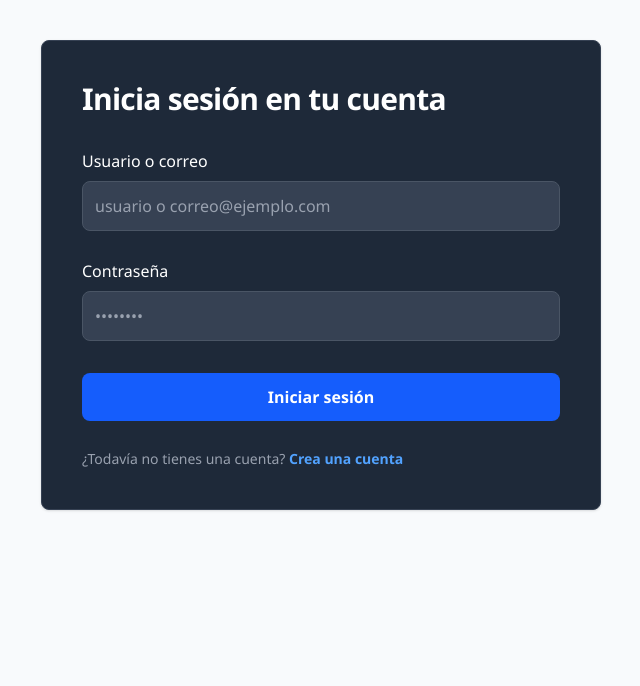
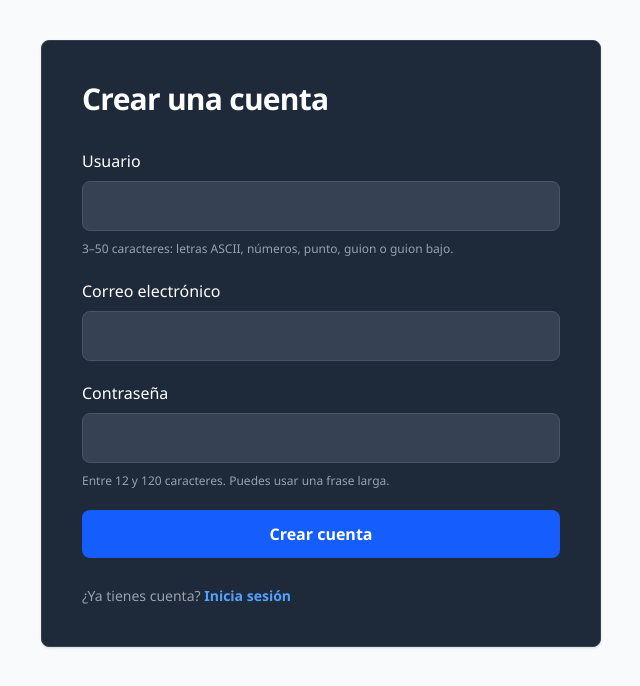
Before and after one commit to David168247/Bluecore-technicaltest-frontend, an Angular app: page /registro in a window 1280 px wide. Before the commit this address led to /login. Shown: the top 686 px of the page, without its empty margins (319-959 px from the left). Built offline with nearby package versions, Linux system fonts and the light colour scheme.

Commit message:
feat: registrar usuarios y mostrar confirmación sin asumir una sesión

```diff
--- a/src/app/app.routes.ts
+++ b/src/app/app.routes.ts
@@ -1,6 +1,7 @@
 import { Routes } from '@angular/router';
 import { guestGuard } from './core/guards/auth.guard';
 export const routes: Routes = [
+  { path: 'registro', canActivate: [guestGuard], loadComponent: () => import('./features/auth/register/register').then(m => m.Register) },
   { path: 'login', canActivate: [guestGuard], loadComponent: () => import('./features/auth/login/login').then(m => m.Login) },
   { path: '', pathMatch: 'full', redirectTo: 'login' },
   { path: '**', redirectTo: 'login' },
--- /dev/null
+++ b/src/app/features/auth/register/register.html
@@ -0,0 +1,81 @@
+<app-auth-layout
+  title="Crear una cuenta"
+  subtitle="Regístrate para acceder a las solicitudes de crédito."
+>
+  @if (created()) {
+  <p class="notice notice-success" role="status">
+    Tu cuenta se creó correctamente. Inicia sesión para continuar.
+  </p>
+  <a class="btn w-full" routerLink="/login">Ir al inicio de sesión</a>
+  } @else { @if (error()) {
+  <p class="notice notice-error" role="alert">{{ error() }}</p>
+  }
+  <form
+    [formGroup]="form"
+    (ngSubmit)="submit()"
+    class="grid gap-5"
+    [attr.aria-busy]="busy()"
+  >
+    <label class="field"
+      >Usuario
+      <input
+        class="input"
+        formControlName="username"
+        autocomplete="username"
+        maxlength="50"
+        aria-describedby="register-user-hint"
+        [attr.aria-invalid]="form.controls.username.touched && form.controls.username.invalid"
+      />
+      <span
+        id="register-user-hint"
+        class="hint"
+        [class.field-error]="form.controls.username.touched && form.controls.username.invalid"
+        >3–50 caracteres: letras ASCII, números, punto, guion o guion
+        bajo.</span
+      >
+    </label>
+    <label class="field"
+      >Correo electrónico
+      <input
+        class="input"
+        type="email"
+        formControlName="email"
+        autocomplete="email"
+        maxlength="250"
+        aria-describedby="register-email-error"
+        [attr.aria-invalid]="form.controls.email.touched && form.controls.email.invalid"
+      />
+      @if (form.controls.email.touched && form.controls.email.invalid) {
+      <span id="register-email-error" class="field-error"
+        >Ingresa un correo válido de hasta 250 caracteres.</span
+      >
+      }
+    </label>
+    <label class="field"
+      >Contraseña
+      <input
+        class="input"
+        type="password"
+        formControlName="password"
+        autocomplete="new-password"
+        maxlength="120"
+        aria-describedby="register-password-hint"
+        [attr.aria-invalid]="form.controls.password.touched && form.controls.password.invalid"
+      />
+      <span
+        id="register-password-hint"
+        class="hint"
+        [class.field-error]="form.controls.password.touched && form.controls.password.invalid"
+        >Entre 12 y 120 caracteres. Puedes usar una frase larga.</span
+      >
+    </label>
+    <button class="btn w-full" type="submit" [disabled]="busy()">
+      {{ busy() ? 'Creando cuenta…' : 'Crear cuenta' }}
+    </button>
+  </form>
+  <p class="mt-7 text-sm text-gray-400">
+    ¿Ya tienes cuenta?
+    <a class="font-semibold" routerLink="/login">Inicia sesión</a>
+  </p>
+  }
+</app-auth-layout>
--- /dev/null
+++ b/src/app/features/auth/register/register.ts
@@ -0,0 +1,65 @@
+import { Component, DestroyRef, inject, signal } from "@angular/core";
+import { FormBuilder, ReactiveFormsModule, Validators } from "@angular/forms";
+import { RouterLink } from "@angular/router";
+import { takeUntilDestroyed } from "@angular/core/rxjs-interop";
+import { finalize } from "rxjs";
+import { AuthService } from "../../../core/services/auth.service";
+import { apiError } from "../../../core/http/api-error";
+import { AuthLayout } from "../../../shared/auth-layout/auth-layout";
+
+@Component({
+  imports: [ReactiveFormsModule, RouterLink, AuthLayout],
+  templateUrl: "./register.html",
+})
+export class Register {
+  private auth = inject(AuthService);
+  private destroyRef = inject(DestroyRef);
+  readonly busy = signal(false);
+  readonly error = signal("");
+  readonly created = signal(false);
+  readonly form = inject(FormBuilder).nonNullable.group({
+    username: [
+      "",
+      [
+        Validators.required,
+        Validators.minLength(3),
+        Validators.maxLength(50),
+        Validators.pattern(/^[a-zA-Z0-9_.-]+$/),
+      ],
+    ],
+    email: [
+      "",
+      [Validators.required, Validators.email, Validators.maxLength(250)],
+    ],
+    password: [
+      "",
+      [
+        Validators.required,
+        Validators.minLength(12),
+        Validators.maxLength(120),
+        Validators.pattern(/\S/),
+      ],
+    ],
+  });
+
+  submit(): void {
+    this.form.markAllAsTouched();
+    if (this.form.invalid || this.busy() || this.created()) return;
+    this.busy.set(true);
+    this.error.set("");
+    const value = this.form.getRawValue();
+    this.auth
+      .register({ ...value, email: value.email.trim() })
+      .pipe(
+        finalize(() => this.busy.set(false)),
+        takeUntilDestroyed(this.destroyRef),
+      )
+      .subscribe({
+        next: () => {
+          this.created.set(true);
+          this.form.reset();
+        },
+        error: (error: unknown) => this.error.set(apiError(error)),
+      });
+  }
+}
```
